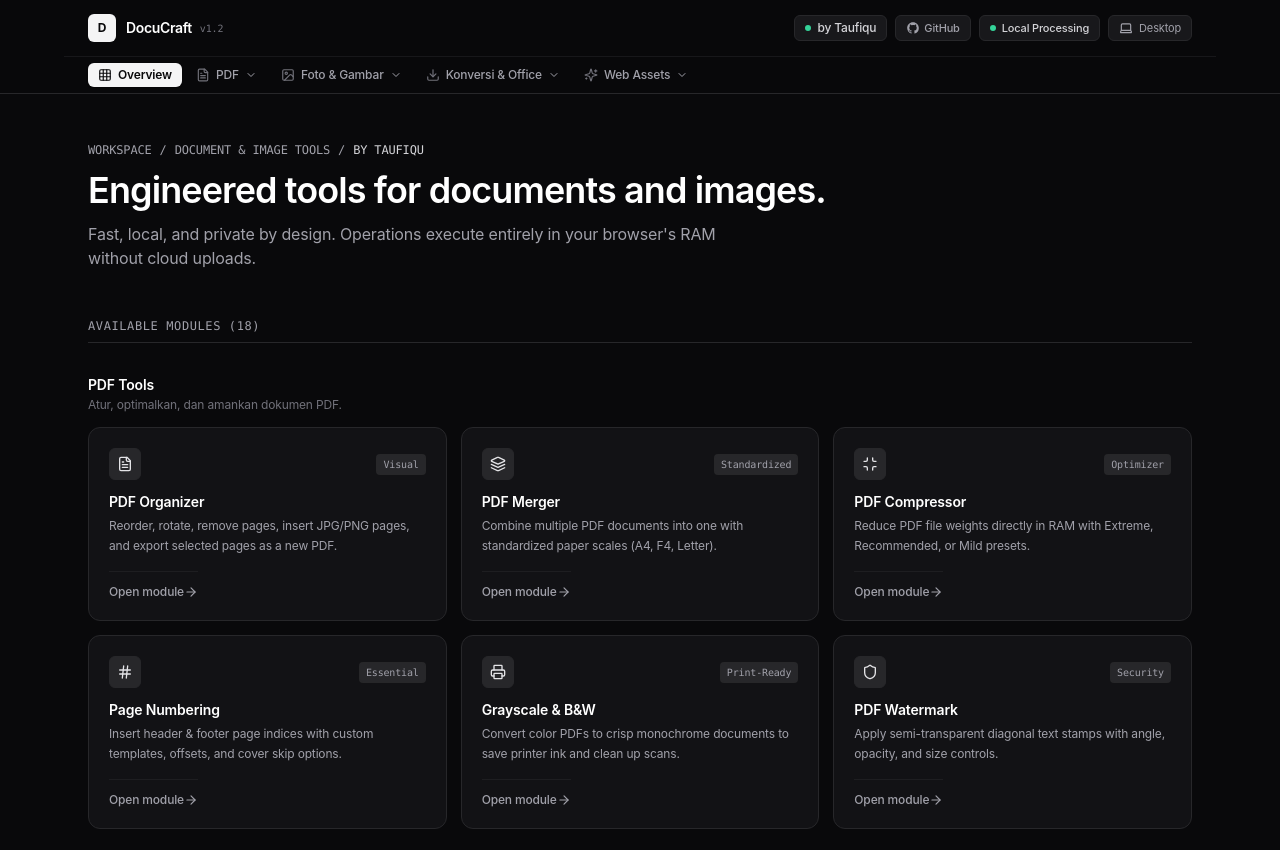
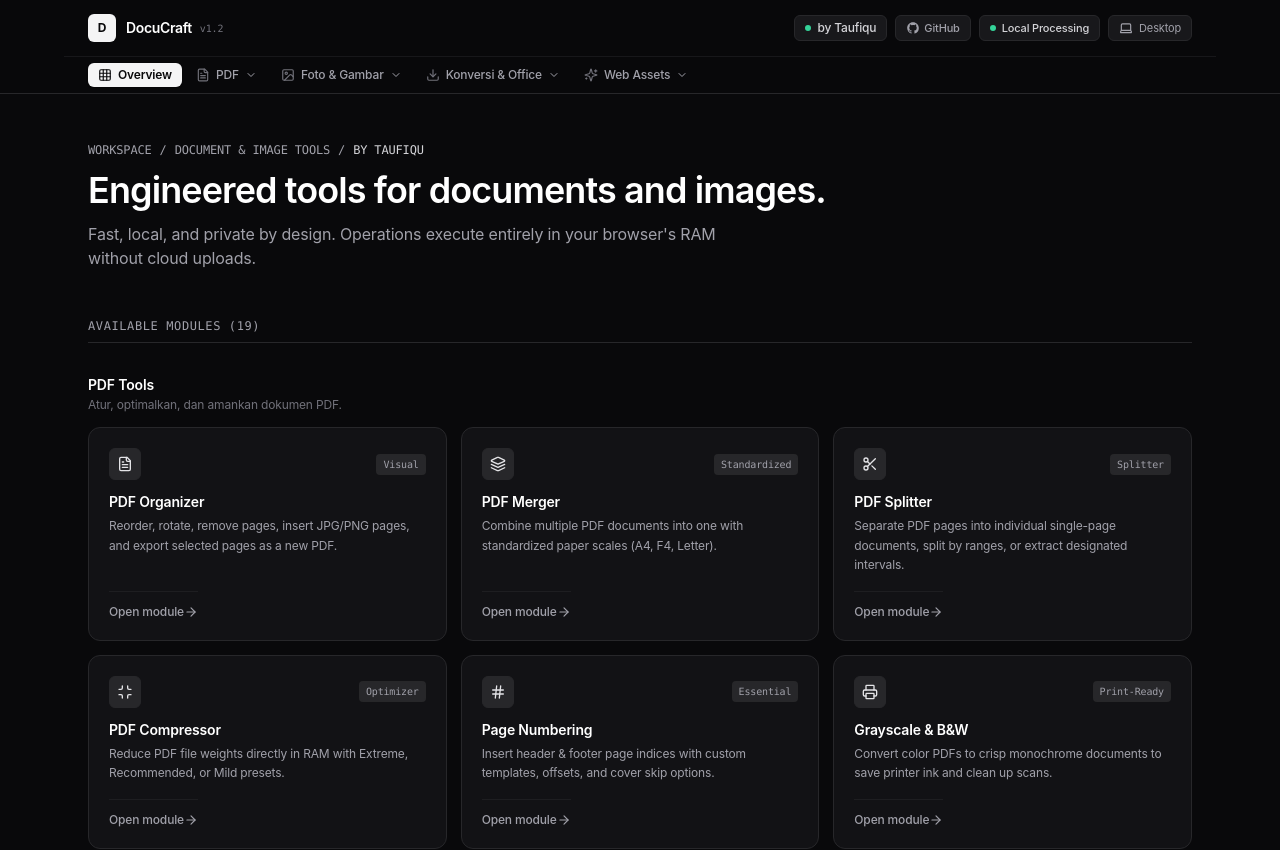
Before and after one commit to Taufiqu/document-tools, a React (Vite) app in the folder web/: page / in a window 1280 px wide. Shown: the top 850 px of the page. Built offline with nearby package versions, Linux system fonts and the light colour scheme.

Commit message:
feat(web): enable and integrate Split PDF tool with single page, ranges, and extraction modes

```diff
--- a/web/src/App.tsx
+++ b/web/src/App.tsx
@@ -9,6 +9,7 @@ const OverviewView = lazy(() => import('./views/OverviewView').then((m) => ({ de
 const CamScannerView = lazy(() => import('./views/CamScannerView').then((m) => ({ default: m.CamScannerView })));
 const OrganizerView = lazy(() => import('./views/OrganizerView').then((m) => ({ default: m.OrganizerView })));
 const MergeView = lazy(() => import('./views/MergeView').then((m) => ({ default: m.MergeView })));
+const SplitView = lazy(() => import('./views/SplitView').then((m) => ({ default: m.SplitView })));
 const CompressPdfView = lazy(() => import('./views/CompressPdfView').then((m) => ({ default: m.CompressPdfView })));
 const PageNumberView = lazy(() => import('./views/PageNumberView').then((m) => ({ default: m.PageNumberView })));
 const GrayscalePdfView = lazy(() => import('./views/GrayscalePdfView').then((m) => ({ default: m.GrayscalePdfView })));
@@ -50,6 +51,10 @@ const TOOL_METADATA: Record<string, { title: string; desc: string }> = {
   merge: {
     title: 'Merge PDF Online Gratis — Standardize A4/F4 Folio | DocuCraft',
     desc: 'Combine multiple PDF files into one standardized document (A4, F4, Letter) processed 100% locally in browser memory.',
+  },
+  split: {
+    title: 'Split PDF Online — Pisah Halaman & Range PDF Gratis | DocuCraft',
+    desc: 'Pisah dokumen PDF per halaman tunggal, rentang halaman tertentu (ranges), atau ekstrak halaman spesifik 100% lokal di browser memory.',
   },
   'compress-pdf': {
     title: 'Compress PDF Online — Downsample in Browser RAM | DocuCraft',
@@ -186,6 +191,7 @@ export function App() {
             {currentTool === 'scanner' && <CamScannerView />}
             {currentTool === 'organizer' && <OrganizerView />}
             {currentTool === 'merge' && <MergeView />}
+            {currentTool === 'split' && <SplitView />}
             {currentTool === 'compress-pdf' && <CompressPdfView />}
             {currentTool === 'page-number' && <PageNumberView />}
             {currentTool === 'grayscale' && <GrayscalePdfView />}
--- a/web/src/components/Navbar.tsx
+++ b/web/src/components/Navbar.tsx
@@ -21,6 +21,7 @@ import {
   BookOpen,
   FileEdit,
   FileArchive,
+  Scissors,
 } from 'lucide-react';
 import { PrivacyBadge } from './PrivacyBadge';
 
@@ -41,6 +42,7 @@ export function Navbar({ currentTool, onSelectTool }: NavbarProps) {
       items: [
         { id: 'organizer', label: 'PDF Organizer', icon: FileText },
         { id: 'merge', label: 'Merge PDF', icon: Layers },
+        { id: 'split', label: 'Split PDF', icon: Scissors },
         { id: 'compress-pdf', label: 'Compress PDF', icon: Minimize },
         { id: 'page-number', label: 'Page Numbers', icon: Hash },
         { id: 'grayscale', label: 'Grayscale B&W', icon: Printer },
--- a/web/src/views/OverviewView.tsx
+++ b/web/src/views/OverviewView.tsx
@@ -17,6 +17,7 @@ import {
   BookOpen,
   FileEdit,
   FileArchive,
+  Scissors,
 } from 'lucide-react';
 
 interface OverviewViewProps {
@@ -43,6 +44,13 @@ export function OverviewView({ onSelectTool }: OverviewViewProps) {
           description: 'Combine multiple PDF documents into one with standardized paper scales (A4, F4, Letter).',
           icon: Layers,
           tag: 'Standardized',
+        },
+        {
+          id: 'split',
+          title: 'PDF Splitter',
+          description: 'Separate PDF pages into individual single-page documents, split by ranges, or extract designated intervals.',
+          icon: Scissors,
+          tag: 'Splitter',
         },
         {
           id: 'compress-pdf',
```
